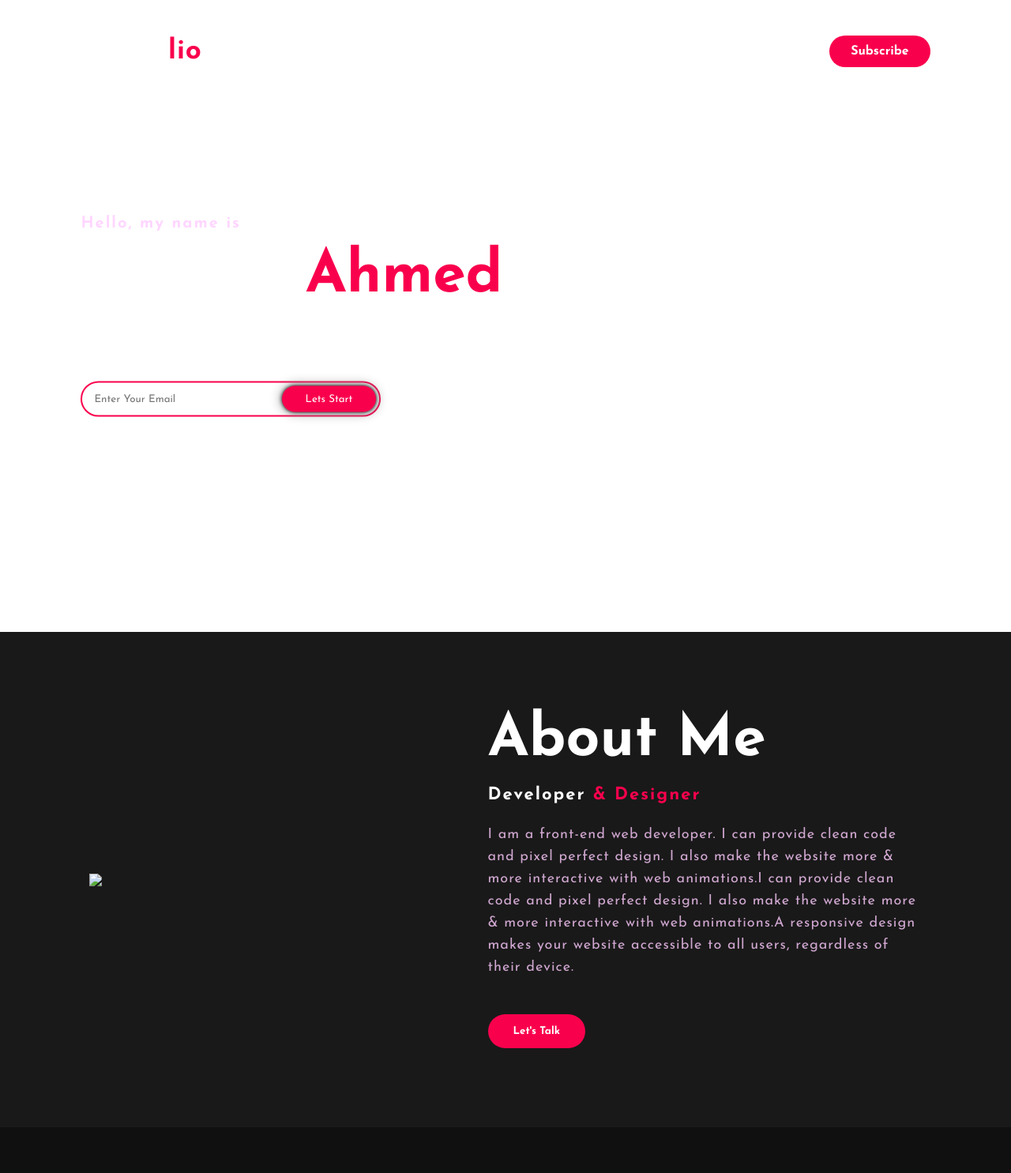
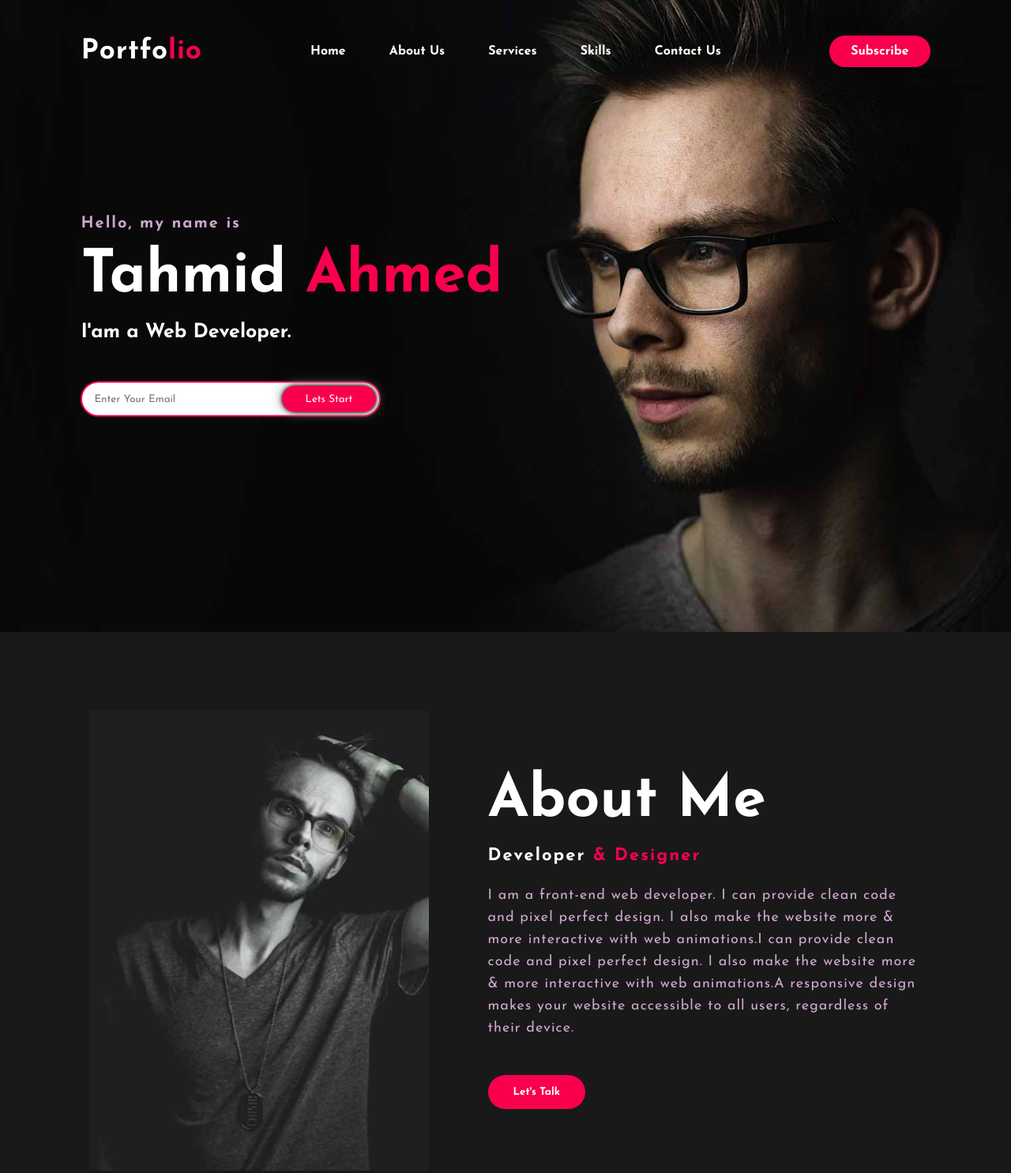
Before and after one commit to AbhayGoyal001/Sample_Portfolio, a plain HTML site: page index.html in a window 1280 px wide. Shown: the top 1485 px of the page at 79% size. Drawn offline with Linux system fonts and the light colour scheme; files that its build step writes are made by us from their sources.

Commit message:
first commit

```diff
--- a/index.html
+++ b/index.html
@@ -2,7 +2,7 @@
 <html>
 <head>
 	<title>Portfolio website</title>
-	<link rel="stylesheet" type="text/css" href="css/style.css">
+	<link rel="stylesheet" type="text/css" href="style.css">
 
 	<link rel="preconnect" href="https://fonts.gstatic.com">
   <link href="https://fonts.googleapis.com/css2?family=Josefin+Sans:ital,wght@0,100;0,200;0,300;0,400;0,500;0,600;0,700;1,100;1,200;1,300;1,400;1,500;1,600;1,700&display=swap" rel="stylesheet">
@@ -42,7 +42,7 @@
 	<!----About section start---->
 	<section class="about">
 		<div class="main">
-			<img src="img/main-img.png">
+			<img src="main-img.png">
 			<div class="about-text">
 				<h2>About Me</h2>
 				<h5>Developer <span>& Designer</span></h5>
--- a/style.css
+++ b/style.css
@@ -7,7 +7,7 @@
 .hero{
 	height: 100vh;
 	width: 100%;
-	background-image: url(../img/background.jpg);
+	background-image: url(background.jpg);
 	background-size: cover;
 	background-position: center;
 }
```
